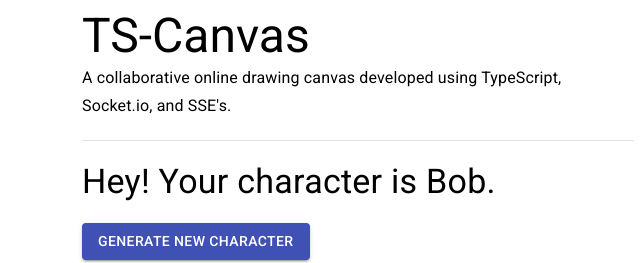
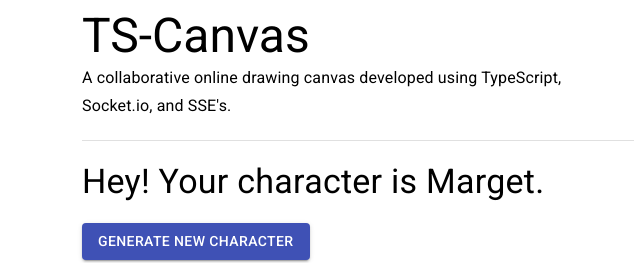
Before and after one commit to Orang-utan/ts-boilerplate, a React (Create React App) app in the folder src/frontend/: page / in a window 1280 px wide. Shown: the top 263 px of the page, without its empty margins (282-922 px from the left). Built offline with nearby package versions, Linux system fonts and the light colour scheme; no server answers.

Commit message:
able to create new canvas

```diff
--- a/src/frontend/src/pages/Canvas.tsx
+++ b/src/frontend/src/pages/Canvas.tsx
@@ -1,13 +1,6 @@
 import React from "react";
 import { Link } from "react-router-dom";
-import {
-  IconButton,
-  Button,
-  TextField,
-  Divider,
-  Paper,
-  Typography,
-} from "@material-ui/core";
+import { Typography } from "@material-ui/core";
 import socketIOClient from "socket.io-client";
 import { ENDPOINT } from "../config";
 
@@ -99,6 +92,10 @@ const Canvas: React.FC<Props> = ({ history, match }) => {
         context.lineWidth = 3;
         context.stroke();
         context.closePath();
+
+        if (socket) {
+          socket.emit("freeDraw", { start, end, canvasId });
+        }
       }
     }
 
@@ -131,6 +128,31 @@ const Canvas: React.FC<Props> = ({ history, match }) => {
 
         setContext(renderCtx);
       }
+    }
+
+    if (socket && context) {
+      socket.on(
+        "freeDrawAll",
+        ({
+          start,
+          end,
+          canvasId: id,
+        }: {
+          start: Coordinates;
+          end: Coordinates;
+          canvasId: string;
+        }) => {
+          if (canvasId == id) {
+            context.beginPath();
+            context.moveTo(start.x, start.y);
+            context.lineTo(end.x, end.y);
+            context.strokeStyle = `#${randomColor()}`;
+            context.lineWidth = 3;
+            context.stroke();
+            context.closePath();
+          }
+        }
+      );
     }
 
     return function cleanup() {
--- a/src/frontend/src/pages/Main.tsx
+++ b/src/frontend/src/pages/Main.tsx
@@ -20,27 +20,61 @@ type Canvas = {
 
 const Main = () => {
   const [canvas, setCanvas] = React.useState([]);
+  const [fileName, setFileName] = React.useState("");
+  const [character, setCharacter] = React.useState(getCharacter());
 
-  const [character, setCharacter] = React.useState("Bob");
+  function handleSubmit(e: React.FormEvent<HTMLFormElement>) {
+    if (fileName == "") {
+      return;
+    }
 
-  function handleSubmit() {
-    console.log("Submit");
-    // axios({
-    //   url: `${ENDPOINT}/canvas`,
-    //   method: "POST",
-    //   timeout: 0,
-    //   headers: {
-    //     "Content-Type": "application/json",
-    //   },
-    //   data: JSON.stringify({ name: "Hello", creator: "Dan" }),
-    // });
+    axios({
+      url: `${ENDPOINT}/canvas`,
+      method: "POST",
+      timeout: 0,
+      headers: {
+        "Content-Type": "application/json",
+      },
+      data: JSON.stringify({ name: fileName, creator: character }),
+    }).then(() => {
+      fetchCanvas();
+    });
+
+    e.preventDefault();
   }
 
   function getCharacter() {
-    return "Bob";
+    const nameArr = [
+      "Annelle",
+      "Sherril",
+      "Ernie",
+      "Quinn",
+      "Zenaida",
+      "Marget",
+      "Olive",
+      "Jamal",
+      "Indira",
+      "Bradly",
+      "Corene",
+      "Clarissa",
+      "Michelle",
+      "Azalee",
+    ];
+
+    return nameArr[Math.floor(Math.random() * (nameArr.length - 1))];
   }
 
-  React.useEffect(() => {
+  function handleNameChange() {
+    setCharacter(getCharacter());
+  }
+
+  function handleFileName(
+    e: React.ChangeEvent<HTMLInputElement | HTMLTextAreaElement>
+  ) {
+    setFileName(e.target.value);
+  }
+
+  function fetchCanvas() {
     axios({
       url: `${ENDPOINT}/canvas`,
       method: "GET",
@@ -52,6 +86,10 @@ const Main = () => {
 
       setCanvas(result);
     });
+  }
+
+  React.useEffect(() => {
+    fetchCanvas();
   }, []);
 
   return (
@@ -67,17 +105,25 @@ const Main = () => {
         style={{ display: "block", margin: "20px 0px" }}
         variant="contained"
         color="primary"
+        onClick={handleNameChange}
       >
         Generate New Character
       </Button>
       <Divider style={{ margin: "20px 0px" }} />
       <Typography variant="h4">Create New Canvas</Typography>
-      <form style={{ marginTop: "20px" }} onSubmit={handleSubmit}>
+      <form
+        style={{ marginTop: "20px" }}
+        onSubmit={(e: React.FormEvent<HTMLFormElement>) => handleSubmit(e)}
+      >
         <TextField
           style={{ display: "block", margin: "20px 0px" }}
           variant="outlined"
           label="Filename"
           size="small"
+          value={fileName}
+          onChange={(
+            e: React.ChangeEvent<HTMLInputElement | HTMLTextAreaElement>
+          ) => handleFileName(e)}
         />
         <Button
           style={{ display: "block", margin: "20px 0px" }}
--- a/src/index.ts
+++ b/src/index.ts
@@ -61,6 +61,10 @@ io.on("connect", (socket: socket.Socket) => {
     });
   });
 
+  socket.on("freeDraw", ({ start, end, canvasId }) => {
+    io.sockets.emit("freeDrawAll", { start, end, canvasId });
+  });
+
   socket.on("disconnect", () => {
     console.log("Client disconnected");
   });
```
Also changed, not shown: src/routes/canvas.route.ts (+7 -6 lines).
